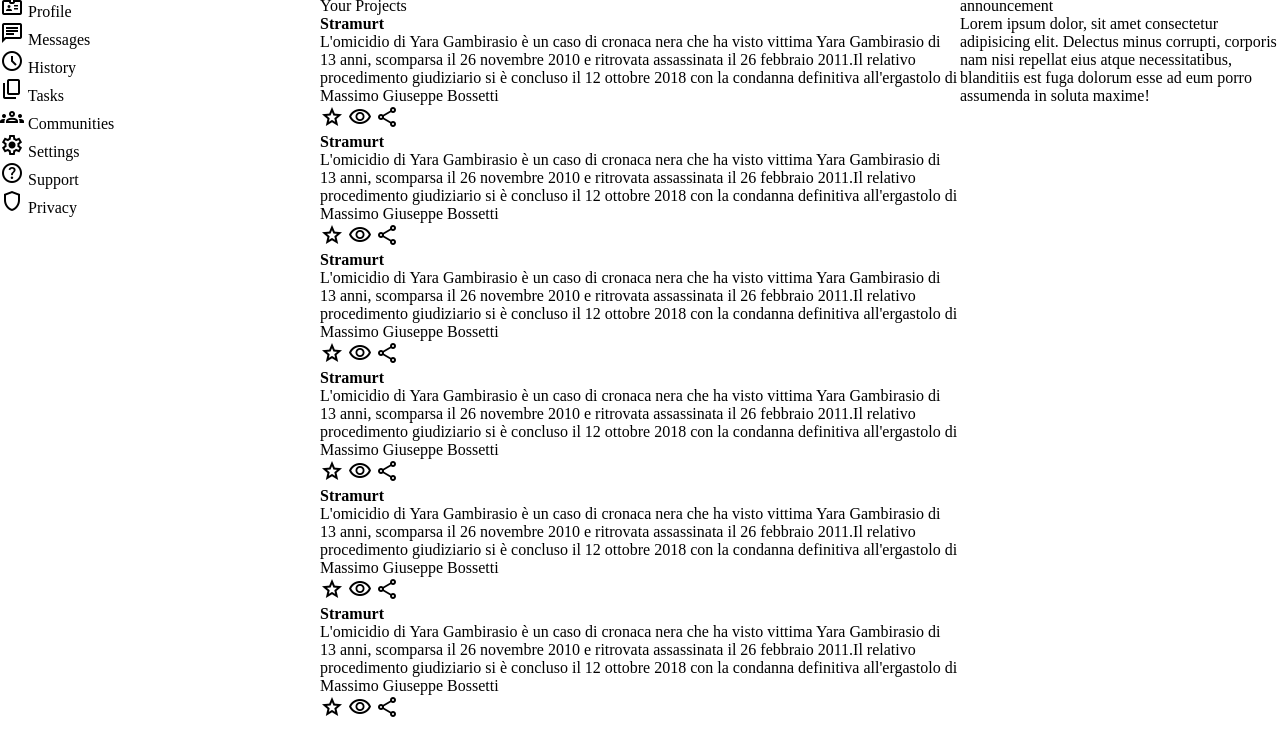
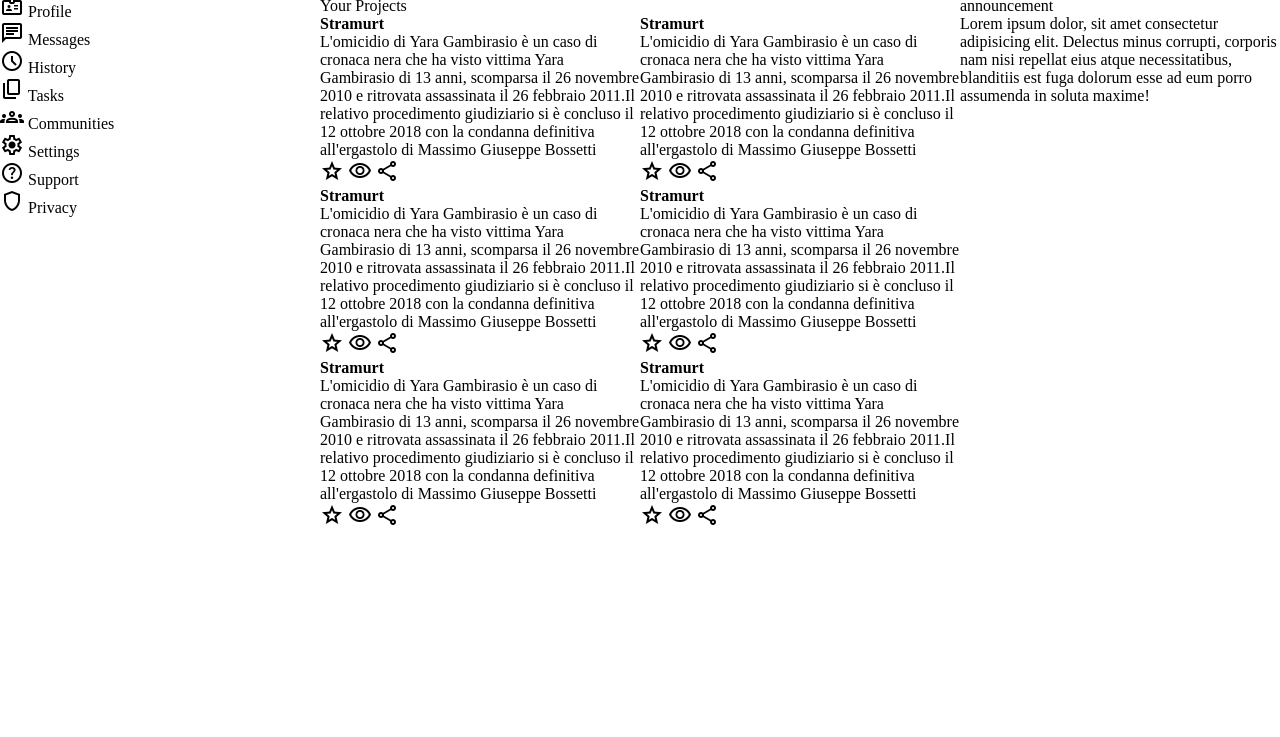
Before and after one commit to Leonardo-LT/html-css-dashboard, a plain HTML site: page index.html in a window 1280 px wide. Shown: the part 63-800 px from the top of the page. Drawn offline with nearby package versions, Linux system fonts and the light colour scheme.

Commit message:
layout finished

```diff
--- a/style.css
+++ b/style.css
@@ -48,6 +48,11 @@ nav {
     grid-column: 1 / 2;
 }
 
+.project-cards {
+    display: grid;
+    grid-template: repeat(3, 1fr) / 1fr 1fr;
+}
+
 .announcements {
     grid-row: 1 / 2;
     grid-column: 2 / 3;
```
